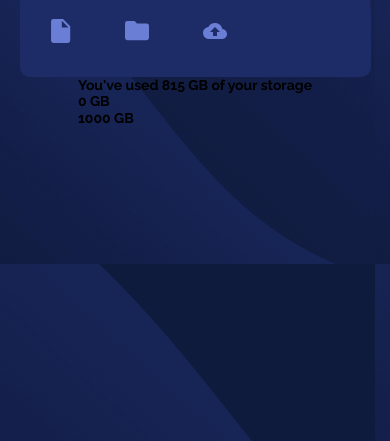
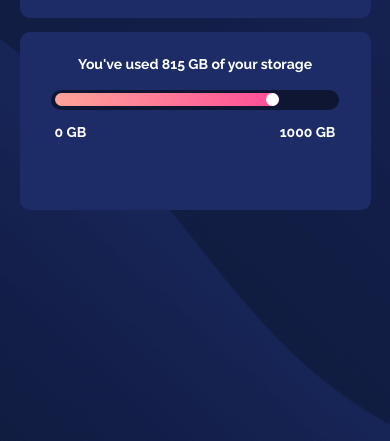
Before and after one commit to Paco17/Web_Challengues, a plain HTML site: page Fylo Data Storage Component/index.html in a window 390 px wide. Shown: the part 403-844 px from the top of the page. Drawn offline with Linux system fonts and the light colour scheme.

Commit message:
Done Mobile

```diff
--- a/Fylo Data Storage Component/style.css
+++ b/Fylo Data Storage Component/style.css
@@ -7,7 +7,8 @@
 /*Mobile: 375px*/
 
 body {
-    background: url(images/bg-mobile.png);
+    background: url(images/bg-mobile.png) no-repeat;
+    background-size: cover;
     font-family: 'Raleway', 'sans-serif';
     font-size: 14px;
 }
@@ -21,6 +22,9 @@ section {
     align-items: center;
 }
 
+
+/*First Box*/
+
 .firstBox {
     width: 90%;
     background-color: hsl(228, 56%, 26%);
@@ -28,7 +32,7 @@ section {
 }
 
 .logo {
-    margin: 9%;
+    margin: 10%;
 }
 
 .icons {
@@ -42,4 +46,69 @@ section {
 
 .document,
 .folder,
-.uploaa {}
+.upload {
+    background-color: hsl(229, 57%, 11%);
+    padding: 6%;
+    display: flex;
+    justify-content: center;
+    border-radius: 0.5em;
+}
+
+
+/*Second Box*/
+
+.secondBox {
+    width: 90%;
+    color: white;
+    background-color: hsl(228, 56%, 26%);
+    border-radius: 10px;
+    margin-top: 1em;
+    display: flex;
+    flex-direction: column;
+    justify-content: center;
+    align-items: center;
+}
+
+.text {
+    margin-top: 7%;
+}
+
+.text span {
+    font-weight: bolder;
+}
+
+.bar {
+    background-color: hsl(228, 55%, 13%);
+    width: 80%;
+    margin-top: 5%;
+    padding: 1%;
+    border-radius: 25px;
+}
+
+.bar .insidebar {
+    border-radius: 10px;
+    width: 80%;
+    height: 98%;
+    background-image: linear-gradient(to right, hsl(6, 100%, 80%), hsl(335, 100%, 65%));
+    display: flex;
+    justify-content: flex-end;
+}
+
+.bar .insidebar .whiteball {
+    height: 13px;
+    background-color: white;
+    width: 6%;
+    border-radius: 12px;
+}
+
+.limits {
+    display: flex;
+    justify-content: space-between;
+    width: 80%;
+    font-weight: bolder;
+    margin-top: 4%;
+    margin-bottom: 20%;
+}
+
+
+/*Desktop Design Working....*/
```
Also changed, not shown: 1 other file.
